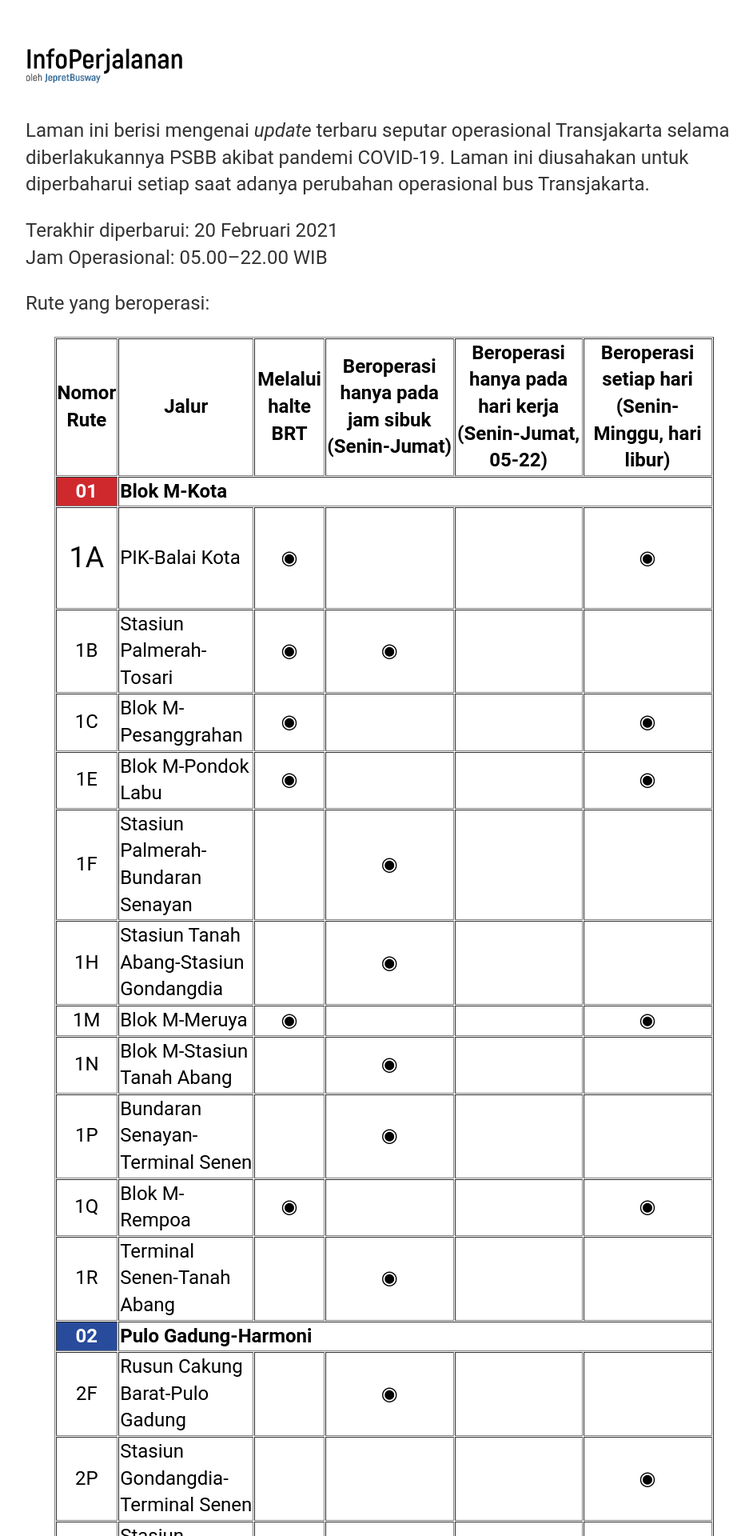
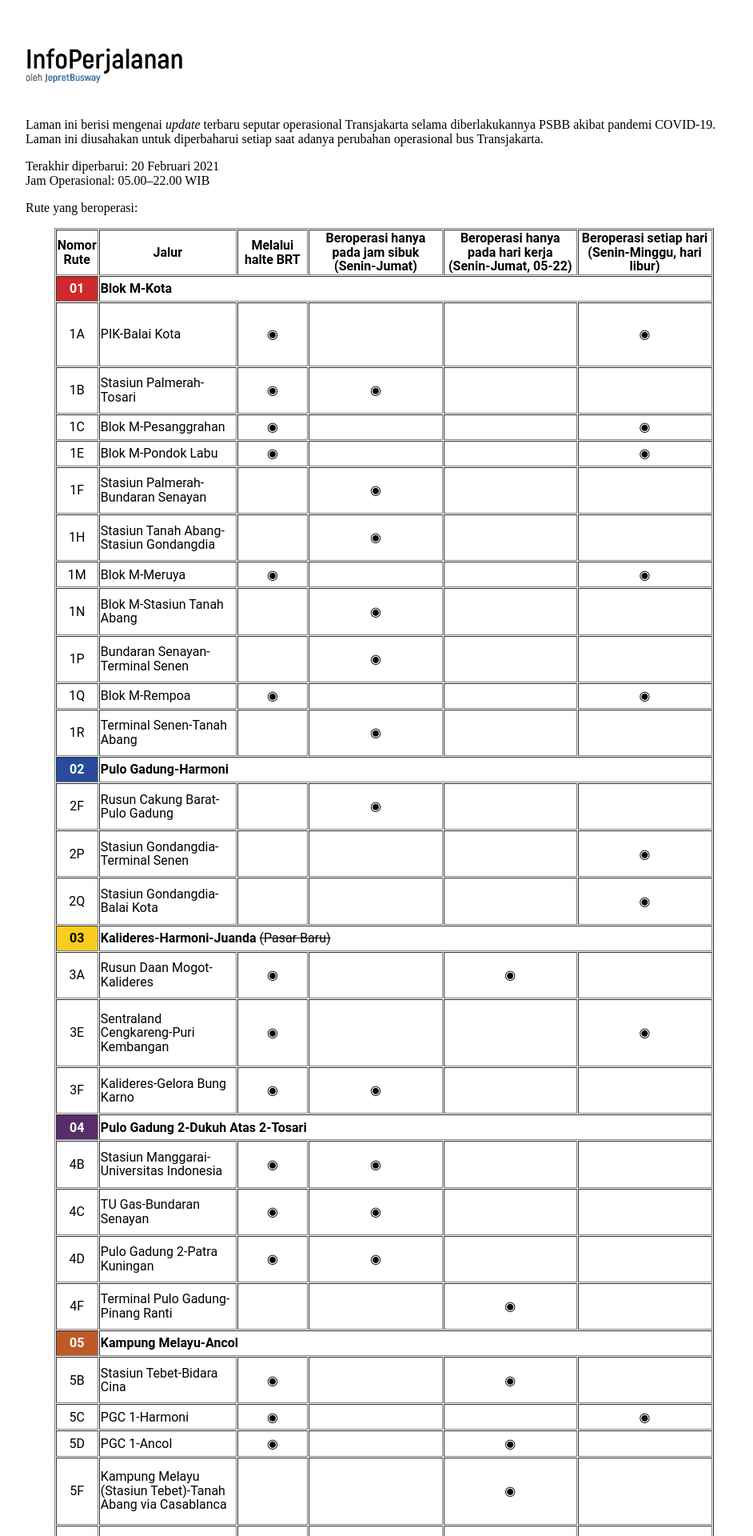
Before and after one commit to jepbusway/InfoPerjalanan2, a Jekyll site: the page built from index.html, in a window 1280 px wide. Shown: the top 1920 px of the page at 80% size, without its empty margins (160-1102 px from the left). Built offline with Jekyll 4.4.1, drawn with Linux system fonts in a browser that asks for light colours.

Commit message:
Update main.css

```diff
--- a/css/main.css
+++ b/css/main.css
@@ -23,12 +23,20 @@
     font-size: 3em;
     font-family:'Akrobat';
 }
-p, dt, dd, td, th{
+p, dt, dd,{
     font-size: 1.5em;
     line-height: 1.4em;
     font-family: 'Roboto';
     color: #333;
 }
+
+td, th{
+    font-size: 1.0em;
+    line-height: 1.1em;
+    font-family: 'Roboto';
+    color: #333;
+}
+
 footer {
     border-top: 1px solid #d5d5d5;
     font-size: .8em;
```
